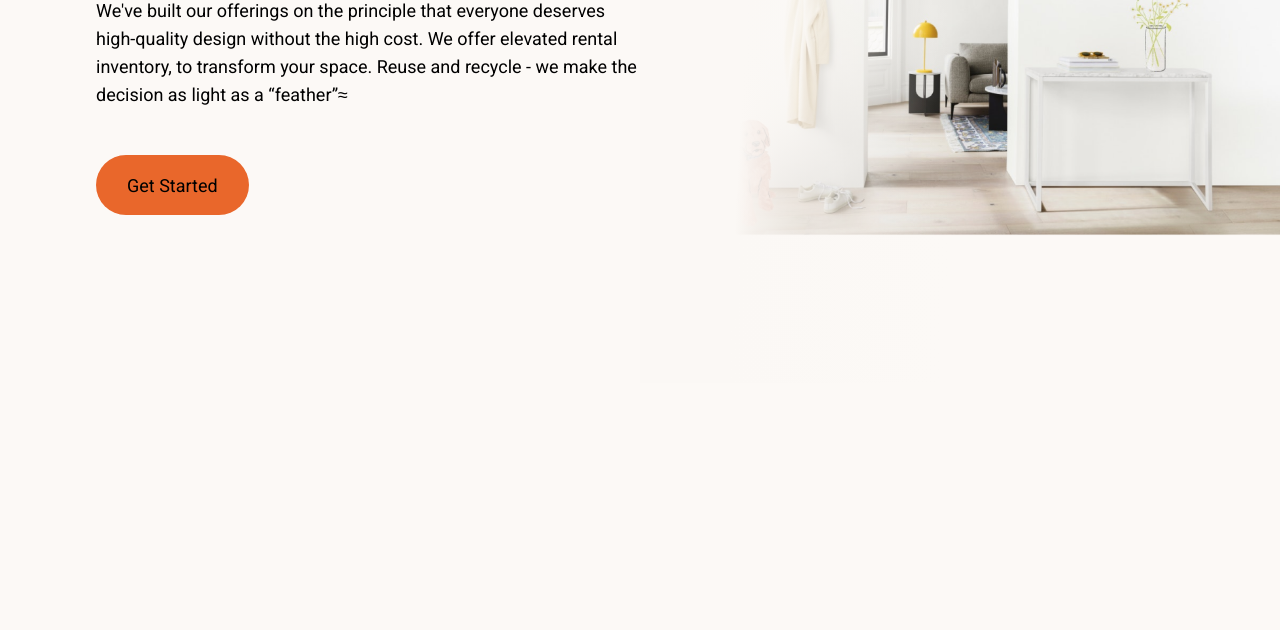
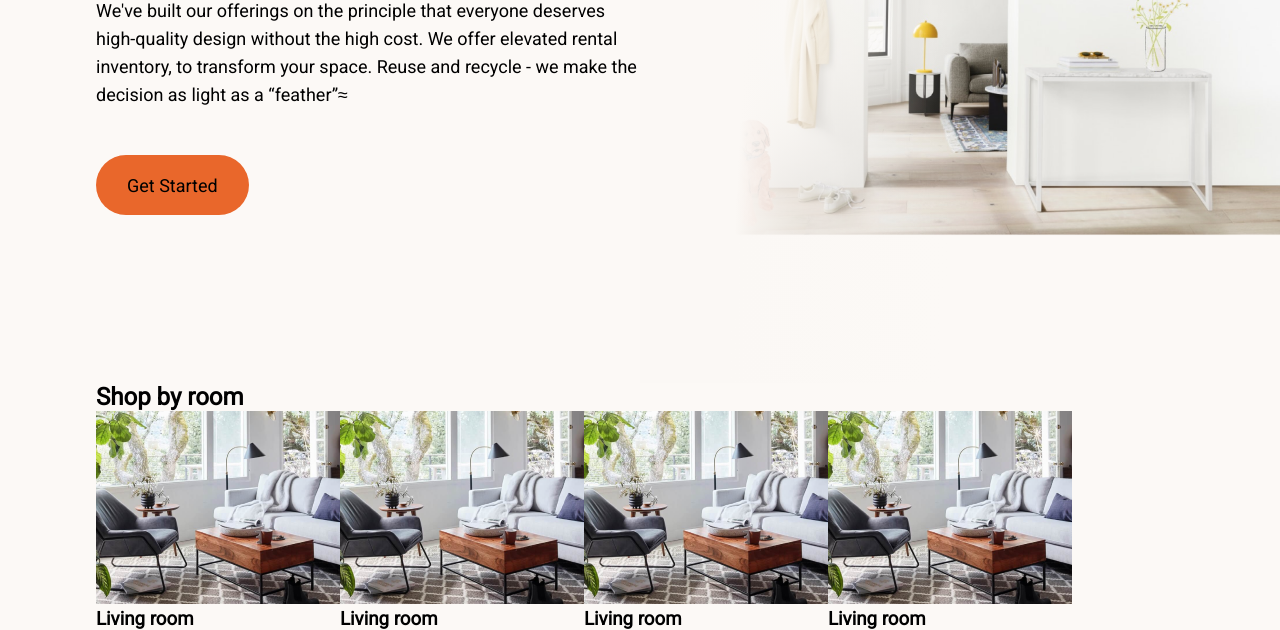
Before and after one commit to an4morph/mk-280223, a plain HTML site: page index.html in a window 1280 px wide. Shown: the part 417-1047 px from the top of the page. Before the commit the page ends 800 px from the top, so only its background shows below. Drawn offline with Linux system fonts and the light colour scheme.

Commit message:
add structure for shop section

```diff
--- /dev/null
+++ b/css/shop.css
@@ -0,0 +1,3 @@
+.shop-row {
+  display: flex;
+}
--- a/index.html
+++ b/index.html
@@ -57,5 +57,32 @@
       </div>
     </div>
   </section>
+
+  <section class="shop">
+    <div class="container">
+      <h2 class="shop-title">Shop by room</h2>
+
+      <div class="shop-row">
+        <div class="shop-item">
+          <img src="./img/living-room.png">
+          <h3>Living room</h3>
+        </div>
+        <div class="shop-item">
+          <img src="./img/living-room.png">
+          <h3>Living room</h3>
+        </div>
+        <div class="shop-item">
+          <img src="./img/living-room.png">
+          <h3>Living room</h3>
+        </div>
+        <div class="shop-item">
+          <img src="./img/living-room.png">
+          <h3>Living room</h3>
+        </div>
+
+      </div>
+
+    </div>
+  </section>
 </body>
 </html>
--- a/style.css
+++ b/style.css
@@ -1,6 +1,7 @@
 @import url('https://fonts.googleapis.com/css2?family=Roboto&display=swap');
 @import url(/css/header.css);
 @import url(/css/hero.css);
+@import url(/css/shop.css);
 
 * {
   box-sizing: border-box;
```
Also changed, not shown: img/bedroom.png (added), img/dinning-room.png (added), img/home-office.png (added), img/living-room.png (added).
